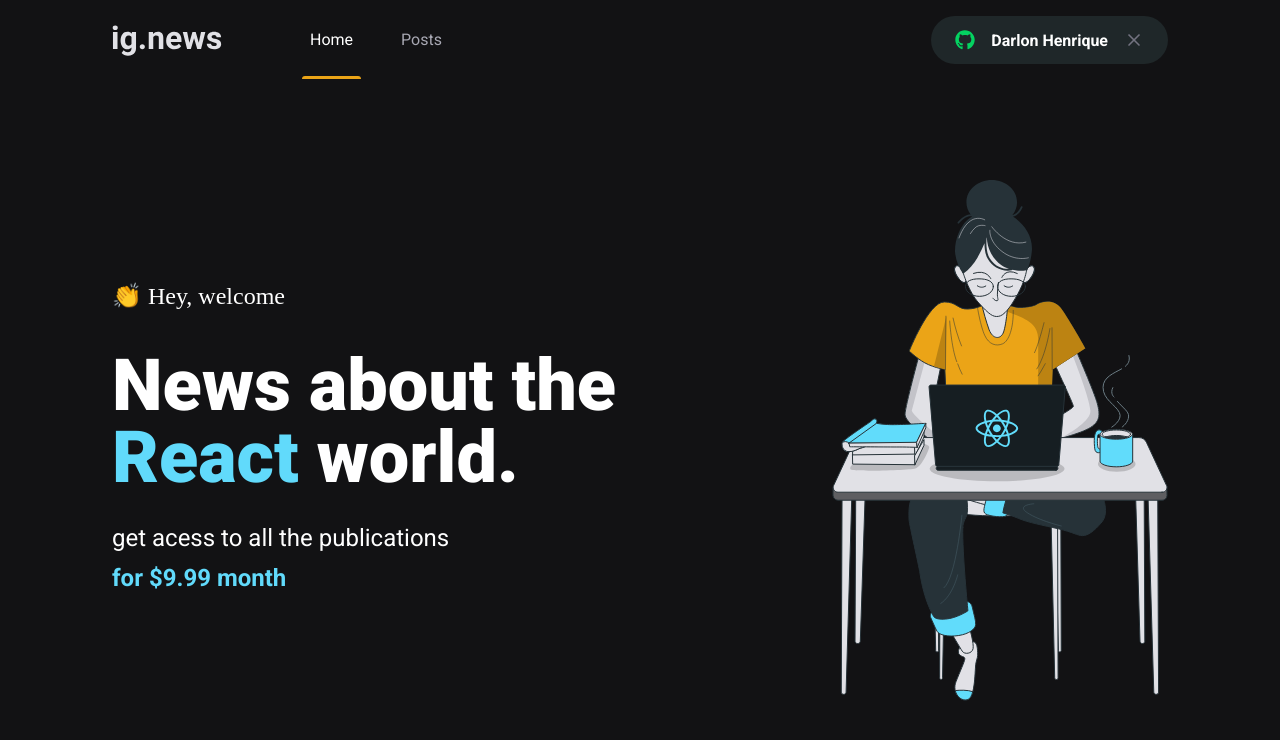
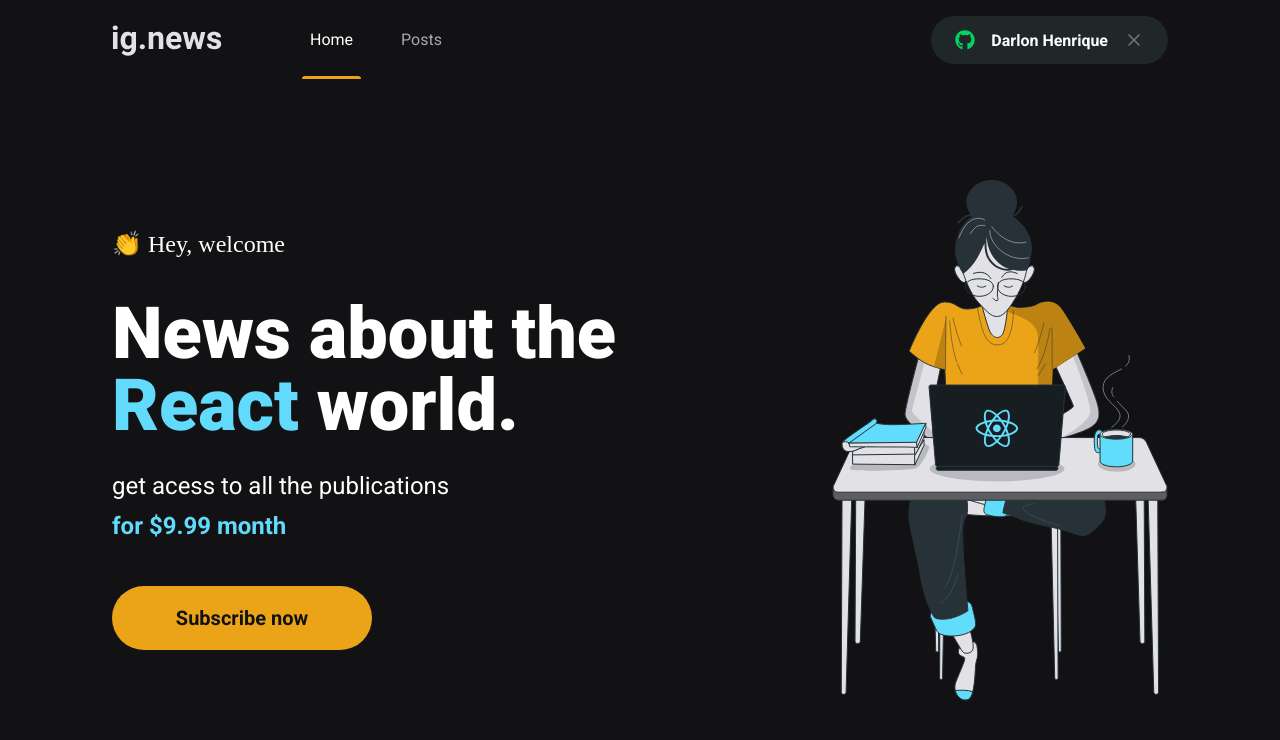
Before and after one commit to DarlonHenrique/ig-news, a Next.js app: page / in a window 1280 px wide. Shown: the top 740 px of the page. Built offline with nearby package versions, Linux system fonts and the light colour scheme.

Commit message:
feat(components): create SubsccribeButton and put this in home

```diff
--- a/src/components/Header/styles.module.scss
+++ b/src/components/Header/styles.module.scss
@@ -49,7 +49,7 @@
         position: absolute;
         bottom: 1px;
         left: 0;
-        background-color: var(--yelow-500);
+        background-color: var(--yellow-500);
       }
     }
   }
--- /dev/null
+++ b/src/components/SubscribeButton/index.tsx
@@ -0,0 +1,9 @@
+import styles from './styles.module.scss'
+
+export function SubscribeButton() {
+  return (
+    <button type='button' className={styles.subscribeButton}>
+      Subscribe now
+    </button>
+  )
+}
--- /dev/null
+++ b/src/components/SubscribeButton/styles.module.scss
@@ -0,0 +1,21 @@
+.subscribeButton {
+  height: 4rem;
+  width: 260px;
+  border: 0;
+  border-radius: 2rem;
+
+  background: var(--yellow-500);
+  color: var(--gray-900);
+
+  font-size: 1.25rem;
+  font-weight: bold;
+
+  display: flex;
+  align-items: center;
+  justify-content: center;
+
+  transition: filter 0.2s;
+  &:hover {
+    filter: brightness(80%);
+  }
+}
--- a/src/pages/home.module.scss
+++ b/src/pages/home.module.scss
@@ -37,4 +37,8 @@
       font-weight: bold;
     }
   }
+
+  button {
+    margin-top: 2.5rem;
+  }
 }
--- a/src/pages/index.tsx
+++ b/src/pages/index.tsx
@@ -1,4 +1,5 @@
 import Head from 'next/head'
+import { SubscribeButton } from '../components/SubscribeButton'
 import styles from './home.module.scss'
 
 export default function Home() {
@@ -17,6 +18,7 @@
             get acess to all the publications <br />
             <span>for $9.99 month</span>
           </p>
+          <SubscribeButton />
         </section>
 
         <img src='/images/avatar.svg' alt='girl coding' />
--- a/src/styles/global.scss
+++ b/src/styles/global.scss
@@ -14,7 +14,7 @@
   --gray-900: #121214;
 
   --cyan-500: #61DAFB;
-  --yelow-500: #EBA417;
+  --yellow-500: #EBA417;
 }
 
 @media (max-width: 1080px) {
```
